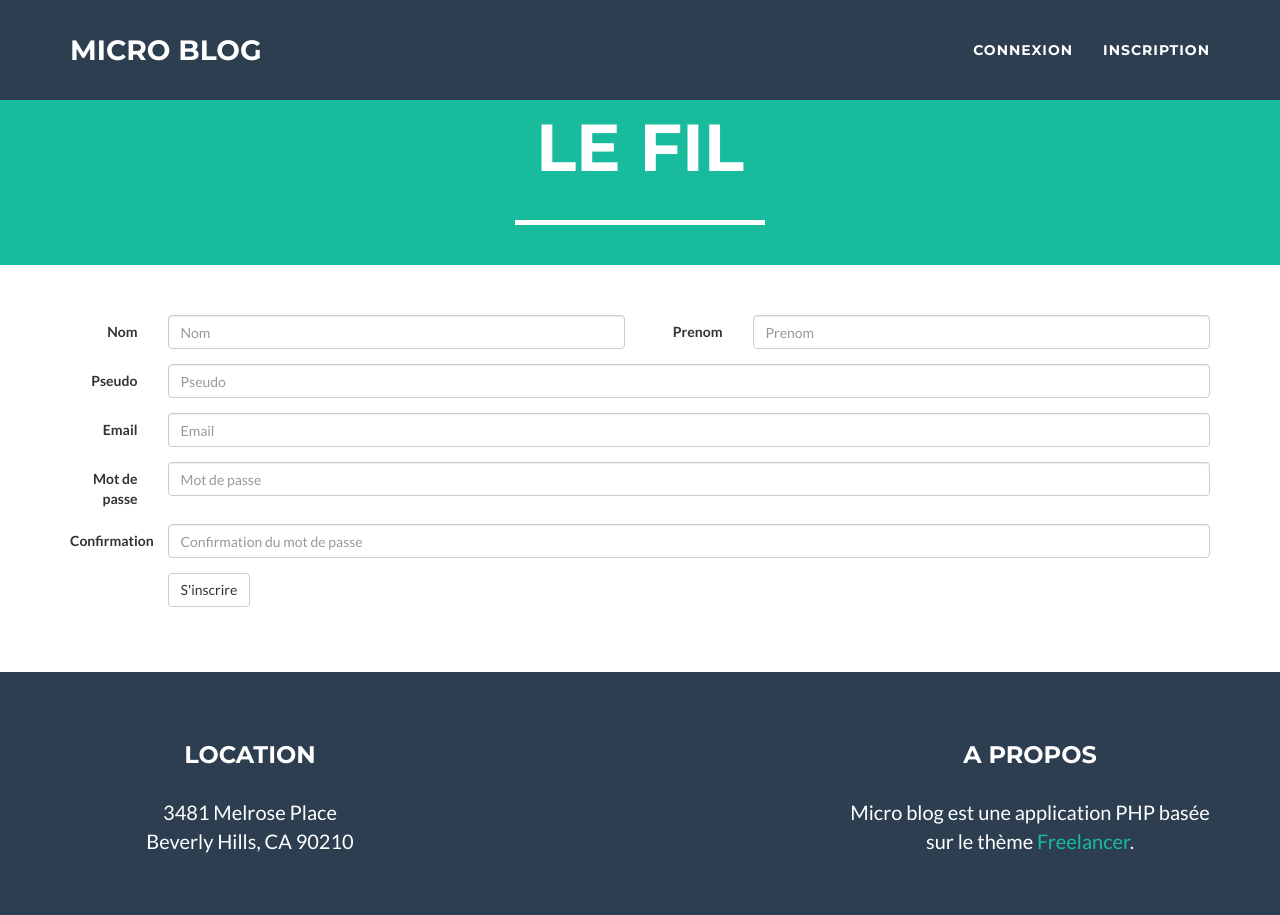
After one commit to AymericDfrt/micro_blog, a PHP site: page /inscription.php in a window 1280 px wide. The commit adds this page. Shown: the top 915 px of the page. Run offline with PHP 8.4, Linux system fonts and the light colour scheme; some libraries are stand-ins or nearby versions.

Commit message:
Ajout de commentaires dans le code + création du formulaire d'inscription (html)

```diff
--- a/deconnexion.php
+++ b/deconnexion.php
@@ -2,9 +2,11 @@
 include('includes/connexion.inc.php');
 include('includes/haut.inc.php');
 
-setcookie("sid_aircheck", "", -1);
+if($connect){
+	//Suppression de l'identifiant de session utilisateur dans le cookie
+	setcookie("sid", "", -1);
+}
 
-echo "test";
 header("Location: index.php");
 exit();
 ?>
--- a/includes/connexion.inc.php
+++ b/includes/connexion.inc.php
@@ -4,16 +4,15 @@ $pdo->setAttribute(PDO::ATTR_ERRMODE, PDO::ERRMODE_EXCEPTION);
 
  $connect=false;
 
-  if(isset($_COOKIE['sid']))
-  {
-
+/**L'utilisateur est-il déjà connecté ?**/
+if(isset($_COOKIE['sid'])){
   $cook=$_COOKIE['sid'];
-    //var_dump($cook);
+  //Le SID enregisré coté client correspond t-il à un utilisateur dans la base ?
   $query = "Select * from utilisateurs where sid=?";
   $prep = $pdo->prepare($query);
   $prep->bindValue(1, $cook);
   $prep->execute();
-
+  //Si oui
   if($data=$prep->fetch()){
     $connect=true;
   }
--- a/includes/haut.inc.php
+++ b/includes/haut.inc.php
@@ -68,10 +68,9 @@
                         <?php
 
                         if($connect){
-
-                            echo "<a href='deconnexion.php'>Deconnexion</a>";
+                            echo "<a href='deconnexion.php'>Deconnexion</a></li>";
                         }else{
-                            echo "<a href='connexion.php'>Connexion</a>";
+                            echo "<a href='connexion.php'>Connexion</a> </li><li><a href='inscription.php'>Inscription</a> </li>";
                         }
                         ?>
 
--- /dev/null
+++ b/inscription.php
@@ -0,0 +1,57 @@
+<?php
+include('includes/connexion.inc.php');
+include('includes/haut.inc.php');
+
+?>
+
+
+<form class="form-horizontal" action="connexion.php" method="post">
+<div class="form-group">
+  <div id="notif" class="hidden"></div>
+    <label for="inputEmail3" class="col-sm-1 control-label">Nom</label>
+    <div class="col-sm-5">
+      <input type="texte" class="form-control" id="inputEmail3" placeholder="Nom" name="email">
+    </div>
+    <label for="inputEmail3" class="col-sm-1 control-label">Prenom</label>
+    <div class="col-sm-5">
+      <input type="texte" class="form-control" id="inputEmail3" placeholder="Prenom" name="email">
+    </div>
+  </div>
+<div class="form-group">
+  <div id="notif" class="hidden"></div>
+    <label for="inputEmail3" class="col-sm-1 control-label">Pseudo</label>
+    <div class="col-sm-11">
+      <input type="texte" class="form-control" id="inputEmail3" placeholder="Pseudo" name="email">
+    </div>
+  </div>
+
+  <div class="form-group">
+  <div id="notif" class="hidden"></div>
+    <label for="inputEmail3" class="col-sm-1 control-label">Email</label>
+    <div class="col-sm-11">
+      <input type="email" class="form-control" id="inputEmail3" placeholder="Email" name="email">
+    </div>
+  </div>
+  <div class="form-group">
+    <label for="inputPassword3" class="col-sm-1 control-label">Mot de passe</label>
+    <div class="col-sm-11">
+      <input type="password" class="form-control" id="inputPassword3" placeholder="Mot de passe" name="mdp">
+    </div>
+  </div>
+    <div class="form-group">
+    <label for="inputPassword3" class="col-sm-1 control-label">Confirmation</label>
+    <div class="col-sm-11">
+      <input type="password" class="form-control" id="inputPassword3" placeholder="Confirmation du mot de passe" name="mdp">
+    </div>
+  </div>
+  <div class="form-group">
+    <div class="col-sm-offset-1 col-sm-1">
+      <button type="submit" class="btn btn-default">S'inscrire</button>
+    </div>
+  </div>
+</form>
+
+
+<?php
+include('includes/bas.inc.php');
+?>
--- a/message_sup.php
+++ b/message_sup.php
@@ -1,6 +1,9 @@
 <?php
 include('includes/connexion.inc.php');
+
+//Par sécurité, si une personne mal intentionné accède au script, on vérifie qu'elle est connecté
 if($connect){
+	//Récupération de l'id via l'URL, en effet, le bouton "supprimer" ne fait pas partie d'un formulaire
 	if(isset($_GET['id']) && !empty($_GET['id'])){
 		$query = "DELETE FROM messages WHERE id = ?";
 		$prep = $pdo->prepare($query);
@@ -9,6 +12,7 @@ if($connect){
 	}
 }
 
+//Dans tout les cas, on redirige l'utilisateur vers la page d'accueil
 header("Location: index.php");
 exit();
 
```
Also changed, not shown: connexion.php (+35 -52 lines), index.php (+46 -36 lines), message.php (+8 -3 lines). Lines whose indentation alone changed are shown as unchanged.
